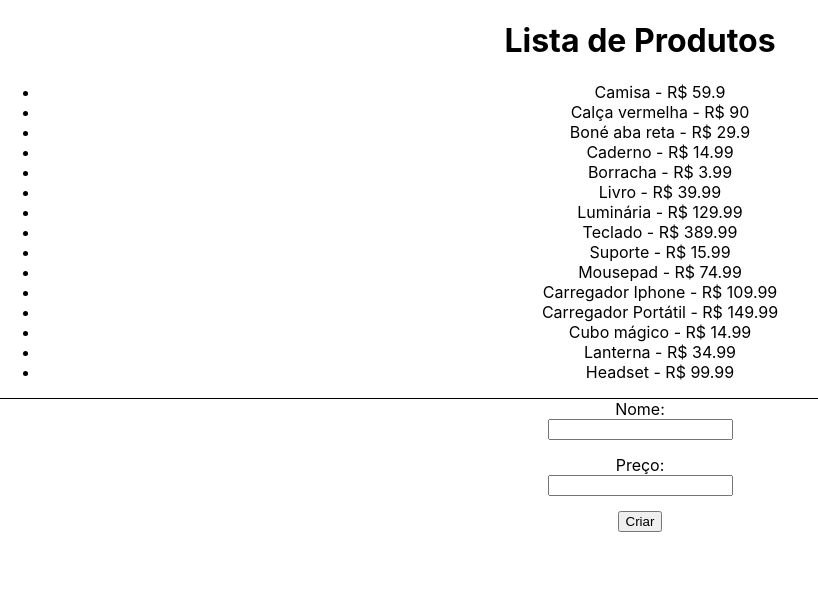
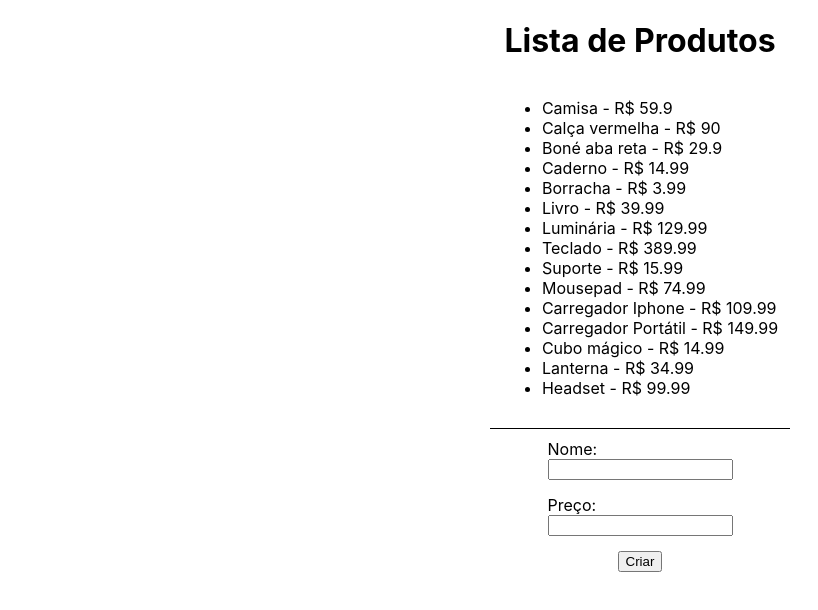
Before and after one commit to GeracNeto/http_react, a React (Create React App) app: page / in a window 1280 px wide. Shown: the top 610 px of the page, without its empty margins (0-818 px from the left). Built offline with nearby package versions, Linux system fonts and the light colour scheme; data requests are answered from the project's data file.

Commit message:
Atualizado estilo do App.css para centralizar

```diff
--- a/src/App.css
+++ b/src/App.css
@@ -1,9 +1,18 @@
 .App {
-  text-align: center;
+  display: flex;
+  flex-direction: column;
+  align-items: center;
+  justify-content: center;
+}
+
+ul{
+  margin-bottom: 30px;
 }
 
 .add-product {
   border-top: 1px solid;
+  width: 300px;
+  padding-top: 10px;
 }
 
 form {
```
